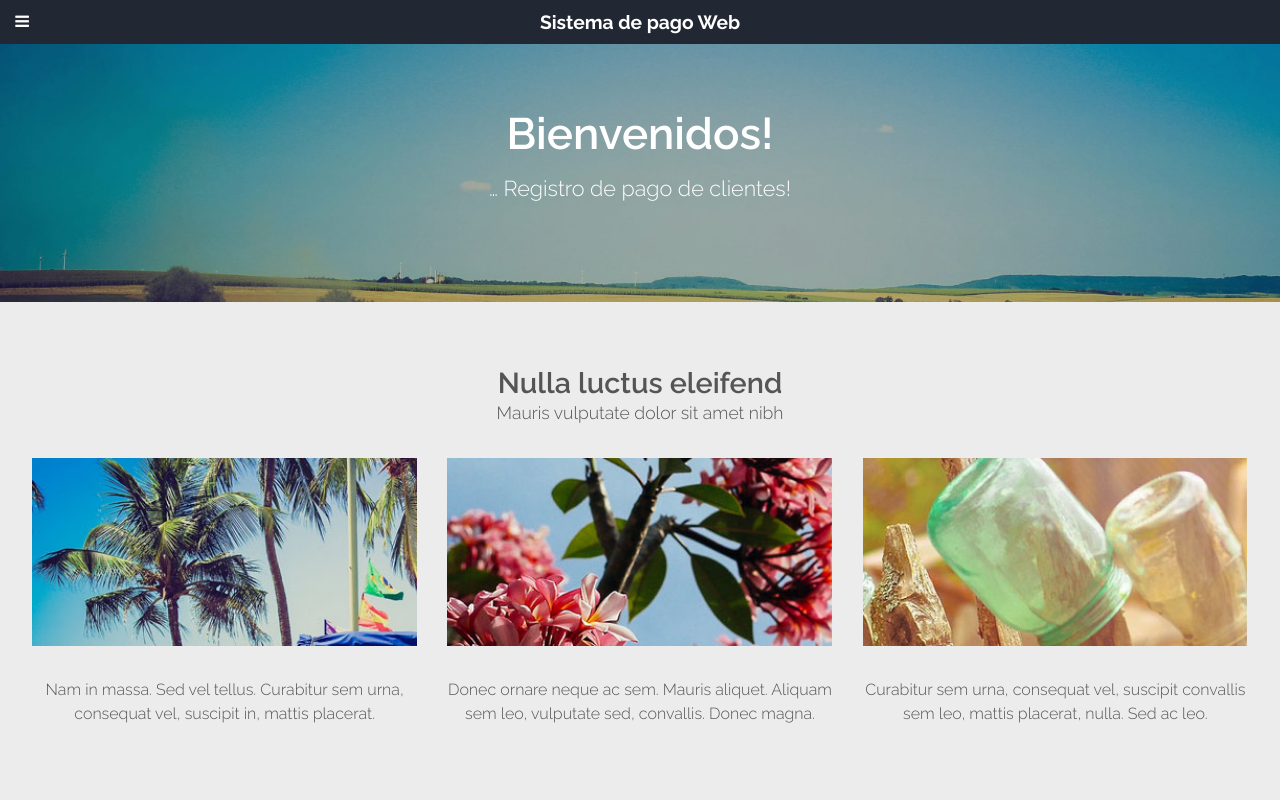
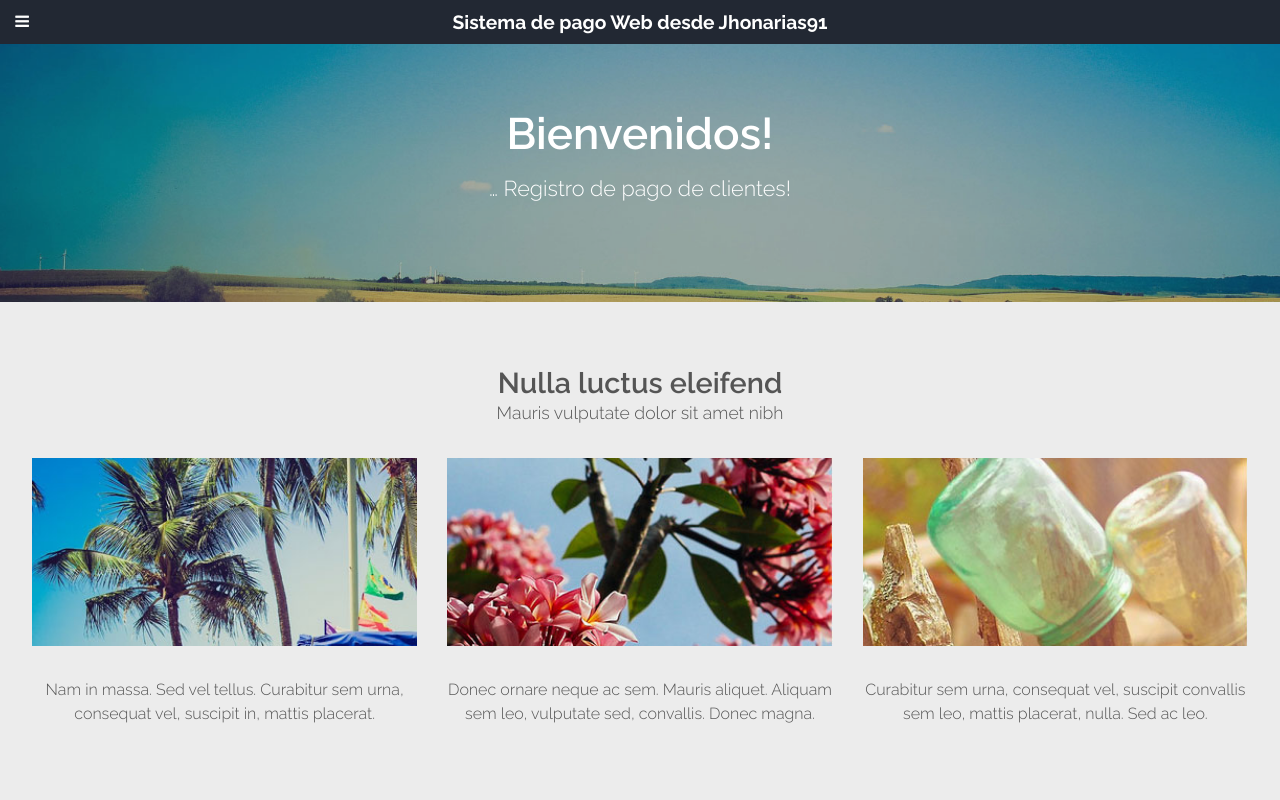
Before and after one commit to jhonfredi/PagosWebCodigoFacilito, a plain HTML site: page index.html in a window 1280 px wide. Shown: the top 800 px of the page. Drawn offline with Linux system fonts and the light colour scheme.

Commit message:
Primer commit desde usuario 2

```diff
--- a/index.html
+++ b/index.html
@@ -30,7 +30,7 @@
 
 					<!-- Logo -->
 
-						<h1><a href="#" id="logo">Sistema de pago Web</a></h1>
+						<h1><a href="#" id="logo">Sistema de pago Web desde Jhonarias91</a></h1>
 
 
 					<!-- Nav -->
```
